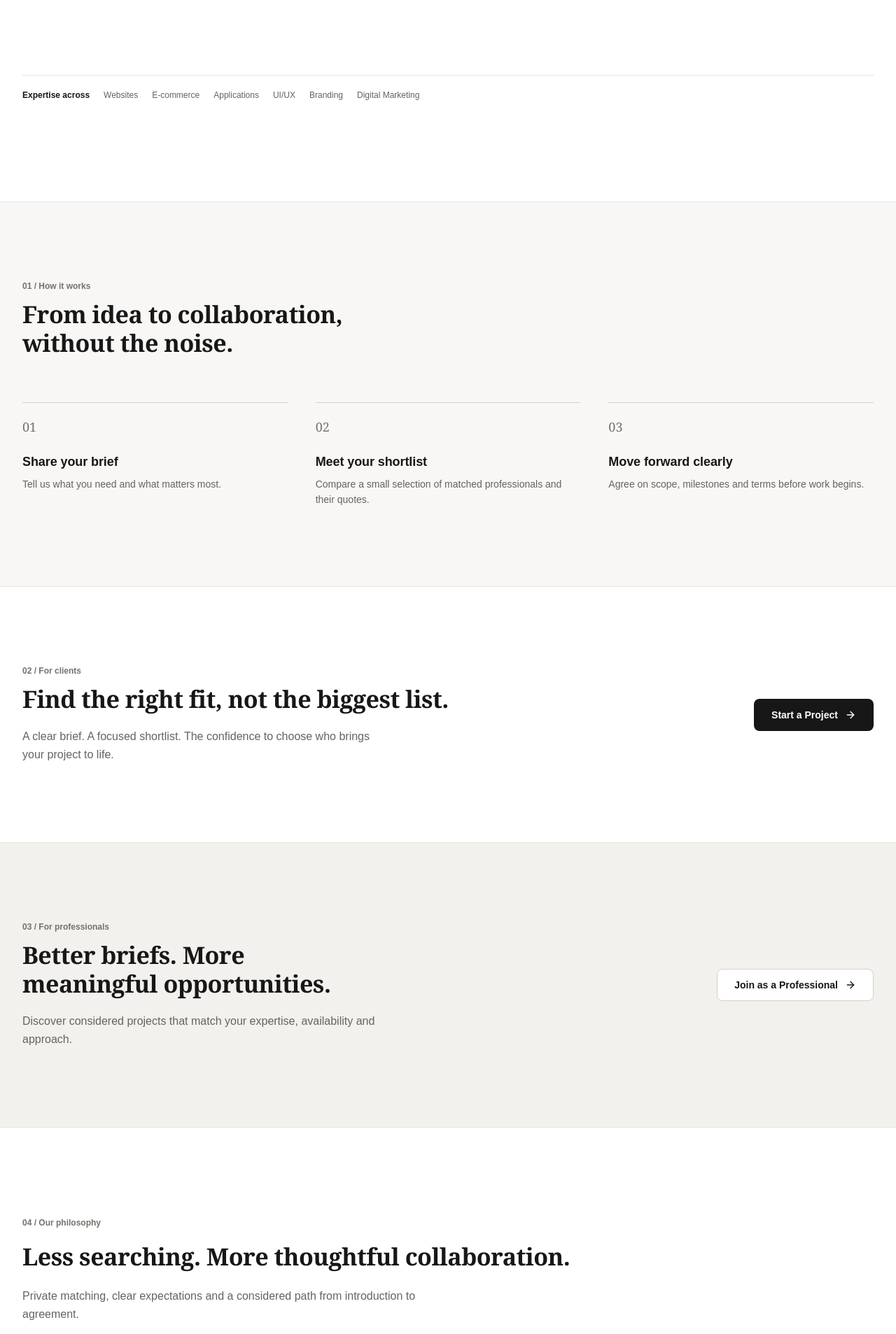
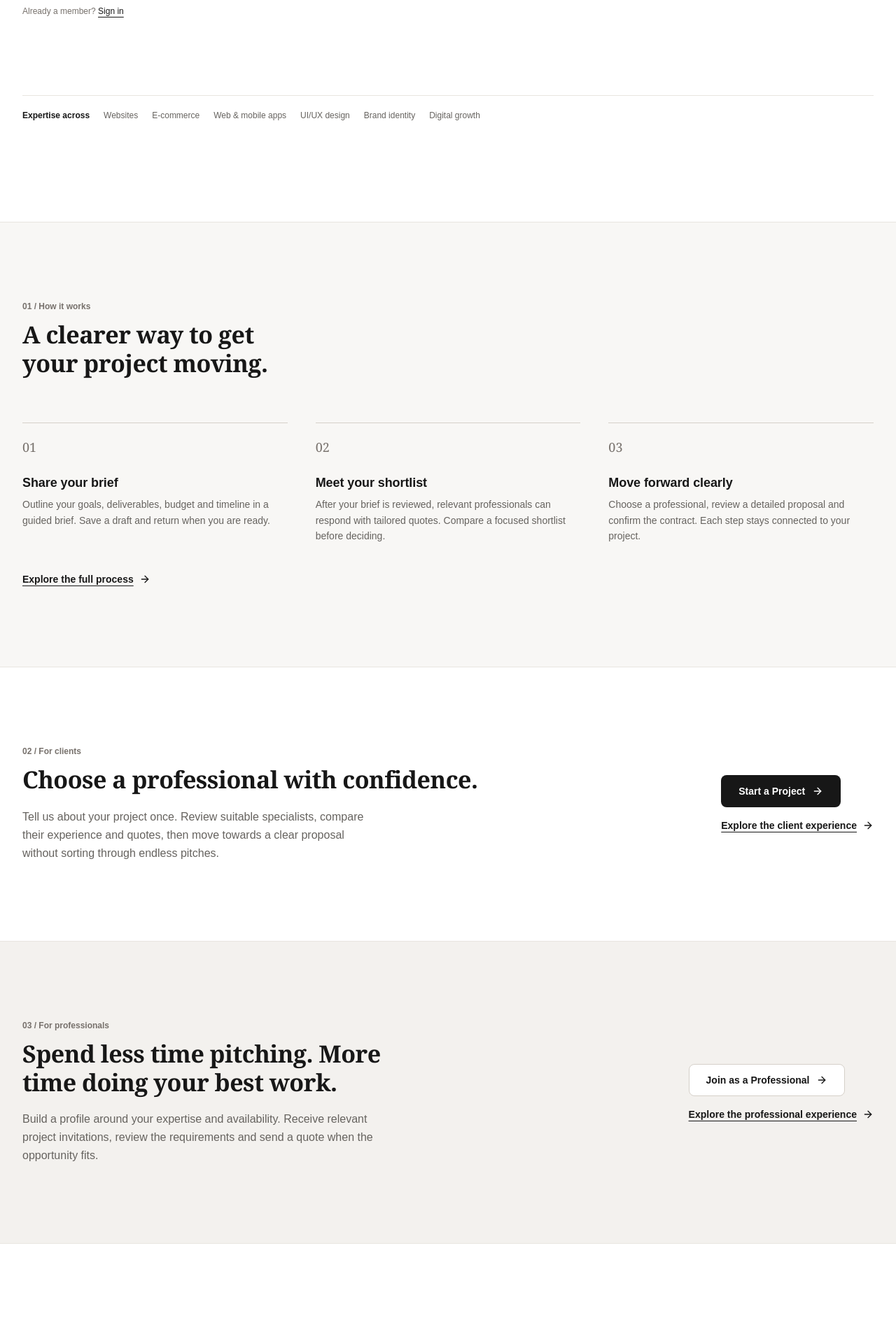
Before and after one commit to Rainbyte-Studio/alongby, a React (Vite) app: page / in a window 1280 px wide. Shown: the part 580-2487 px from the top of the page at 70% size. Built offline with nearby package versions, Linux system fonts and the light colour scheme; no server answers; a web font is replaced by a local one.

Commit message:
content: balance homepage with useful detail and deeper page links

```diff
--- a/src/pages/LandingPage.tsx
+++ b/src/pages/LandingPage.tsx
@@ -1,5 +1,5 @@
 import React from 'react';
-import { useNavigate } from 'react-router-dom';
+import { Link, useNavigate } from 'react-router-dom';
 import { Button } from '../components/ui/Button';
 import { useAuth } from '../context/AuthContext';
 import { ArrowRight } from 'lucide-react';
@@ -12,12 +12,12 @@ interface LandingPageProps {
 }
 
 const PROCESS_STEPS = [
-  { number: '01', title: 'Share your brief', description: 'Tell us what you need and what matters most.' },
-  { number: '02', title: 'Meet your shortlist', description: 'Compare a small selection of matched professionals and their quotes.' },
-  { number: '03', title: 'Move forward clearly', description: 'Agree on scope, milestones and terms before work begins.' },
+  { number: '01', title: 'Share your brief', description: 'Outline your goals, deliverables, budget and timeline in a guided brief. Save a draft and return when you are ready.' },
+  { number: '02', title: 'Meet your shortlist', description: 'After your brief is reviewed, relevant professionals can respond with tailored quotes. Compare a focused shortlist before deciding.' },
+  { number: '03', title: 'Move forward clearly', description: 'Choose a professional, review a detailed proposal and confirm the contract. Each step stays connected to your project.' },
 ] as const;
 
-const DISCIPLINES = ['Websites', 'E-commerce', 'Applications', 'UI/UX', 'Branding', 'Digital Marketing'] as const;
+const DISCIPLINES = ['Websites', 'E-commerce', 'Web & mobile apps', 'UI/UX design', 'Brand identity', 'Digital growth'] as const;
 
 export const LandingPage: React.FC<LandingPageProps> = ({ onOpenAuth }) => {
   const { currentUser, userProfile } = useAuth();
@@ -98,7 +98,7 @@ export const LandingPage: React.FC<LandingPageProps> = ({ onOpenAuth }) => {
               The right people. Better projects.
             </h1>
             <p className="font-sans text-base sm:text-lg text-[var(--color-text-secondary)] max-w-xl leading-relaxed mb-9">
-              Connect with carefully selected digital and creative professionals, from brief to agreement.
+              Alongby helps businesses find the right digital and creative professionals. Share your project, compare a curated shortlist and agree on the details in one organised workspace.
             </p>
             <div className="flex flex-col sm:flex-row sm:flex-wrap items-stretch sm:items-center gap-3">
               <Button variant="primary" size="lg" onClick={handleClientEntry} rightIcon={<ArrowRight className="w-4 h-4" />}>
@@ -132,7 +132,7 @@ export const LandingPage: React.FC<LandingPageProps> = ({ onOpenAuth }) => {
         <div className="max-w-7xl mx-auto">
           <p className="text-xs font-semibold text-[var(--color-text-muted)] mb-3">01 / How it works</p>
           <h2 className="typo-page-title text-[var(--color-text-primary)] max-w-2xl mb-12 sm:mb-16">
-            From idea to collaboration, without the noise.
+            A clearer way to get your project moving.
           </h2>
           <ol className="grid grid-cols-1 md:grid-cols-3 gap-8 md:gap-10">
             {PROCESS_STEPS.map((step) => (
@@ -143,6 +143,7 @@ export const LandingPage: React.FC<LandingPageProps> = ({ onOpenAuth }) => {
               </li>
             ))}
           </ol>
+          <Link to="/how-it-works" className="mt-10 inline-flex items-center gap-2 text-sm font-semibold text-[var(--color-text-primary)] underline underline-offset-4 hover:opacity-70">Explore the full process <ArrowRight className="w-4 h-4" aria-hidden="true" /></Link>
         </div>
       </section>
 
@@ -152,16 +153,17 @@ export const LandingPage: React.FC<LandingPageProps> = ({ onOpenAuth }) => {
           <div className="lg:col-span-7">
             <p className="text-xs font-semibold text-[var(--color-text-muted)] mb-3">02 / For clients</p>
             <h2 className="typo-page-title max-w-2xl text-[var(--color-text-primary)] mb-5">
-              Find the right fit, not the biggest list.
+              Choose a professional with confidence.
             </h2>
             <p className="text-sm sm:text-base text-[var(--color-text-secondary)] max-w-lg leading-relaxed">
-              A clear brief. A focused shortlist. The confidence to choose who brings your project to life.
+              Tell us about your project once. Review suitable specialists, compare their experience and quotes, then move towards a clear proposal without sorting through endless pitches.
             </p>
           </div>
-          <div className="lg:col-span-5 lg:justify-self-end">
+          <div className="lg:col-span-5 lg:justify-self-end flex flex-col items-start gap-4">
             <Button variant="primary" size="lg" onClick={handleClientEntry} rightIcon={<ArrowRight className="w-4 h-4" />}>
               {clientCtaLabel}
             </Button>
+            <Link to="/for-clients" className="inline-flex items-center gap-2 text-sm font-semibold text-[var(--color-text-primary)] underline underline-offset-4 hover:opacity-70">Explore the client experience <ArrowRight className="w-4 h-4" aria-hidden="true" /></Link>
           </div>
         </div>
       </section>
@@ -171,16 +173,17 @@ export const LandingPage: React.FC<LandingPageProps> = ({ onOpenAuth }) => {
           <div className="lg:col-span-7">
             <p className="text-xs font-semibold text-[var(--color-text-muted)] mb-3">03 / For professionals</p>
             <h2 className="typo-page-title max-w-2xl text-[var(--color-text-primary)] mb-5">
-              Better briefs. More meaningful opportunities.
+              Spend less time pitching. More time doing your best work.
             </h2>
             <p className="text-sm sm:text-base text-[var(--color-text-secondary)] max-w-lg leading-relaxed">
-              Discover considered projects that match your expertise, availability and approach.
+              Build a profile around your expertise and availability. Receive relevant project invitations, review the requirements and send a quote when the opportunity fits.
             </p>
           </div>
-          <div className="lg:col-span-5 lg:justify-self-end">
+          <div className="lg:col-span-5 lg:justify-self-end flex flex-col items-start gap-4">
             <Button variant="outline" size="lg" onClick={handleProfessionalEntry} rightIcon={<ArrowRight className="w-4 h-4" />}>
               {professionalCtaLabel}
             </Button>
+            <Link to="/for-professionals" className="inline-flex items-center gap-2 text-sm font-semibold text-[var(--color-text-primary)] underline underline-offset-4 hover:opacity-70">Explore the professional experience <ArrowRight className="w-4 h-4" aria-hidden="true" /></Link>
           </div>
         </div>
       </section>
@@ -192,8 +195,20 @@ export const LandingPage: React.FC<LandingPageProps> = ({ onOpenAuth }) => {
             Less searching. More thoughtful collaboration.
           </h2>
           <p className="mt-6 text-sm sm:text-base text-[var(--color-text-secondary)] max-w-xl leading-relaxed">
-            Private matching, clear expectations and a considered path from introduction to agreement.
+            Good work begins with the right fit and honest expectations. Alongby brings private project briefs, thoughtful matching, clear commercial terms and documented decisions into one place.
           </p>
+          <Link to="/about" className="mt-8 inline-flex items-center gap-2 text-sm font-semibold text-[var(--color-text-primary)] underline underline-offset-4 hover:opacity-70">Our approach and principles <ArrowRight className="w-4 h-4" aria-hidden="true" /></Link>
+        </div>
+      </section>
+
+      <section id="transparency" className="border-t border-[var(--color-border)] bg-[var(--color-bg-app)] px-4 sm:px-6 lg:px-8 py-16 sm:py-20">
+        <div className="max-w-7xl mx-auto flex flex-col md:flex-row md:items-center justify-between gap-6">
+          <div className="max-w-2xl">
+            <p className="text-xs font-semibold text-[var(--color-text-muted)] mb-3">05 / Clear agreements</p>
+            <h2 className="typo-section-heading text-[var(--color-text-primary)] mb-3">Know what you are agreeing to.</h2>
+            <p className="text-sm sm:text-base leading-relaxed text-[var(--color-text-secondary)]">Quotes are a starting point. Before work begins, deliverables, milestones and commercial terms are set out in a proposal and accepted contract.</p>
+          </div>
+          <Link to="/how-it-works#agreements" className="inline-flex shrink-0 items-center gap-2 text-sm font-semibold text-[var(--color-text-primary)] underline underline-offset-4 hover:opacity-70">How agreements work <ArrowRight className="w-4 h-4" aria-hidden="true" /></Link>
         </div>
       </section>
     </div>
```
